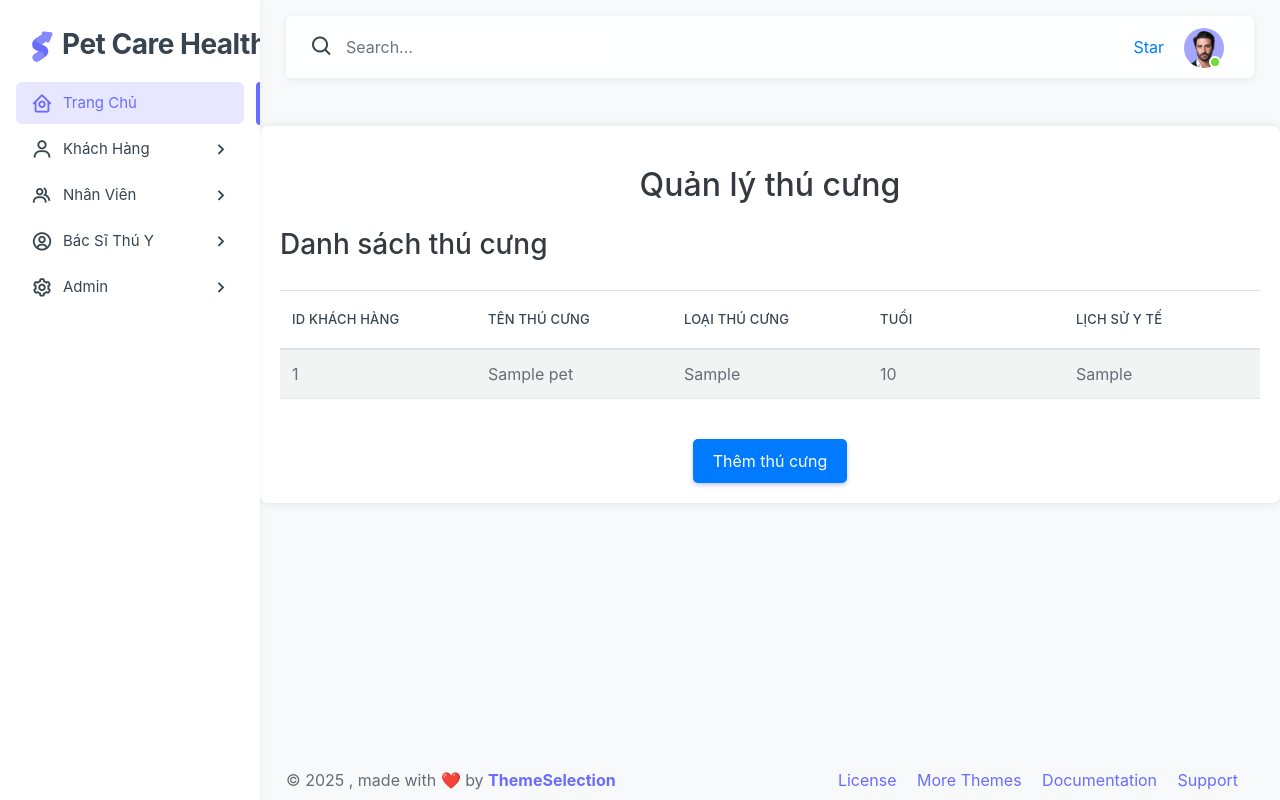
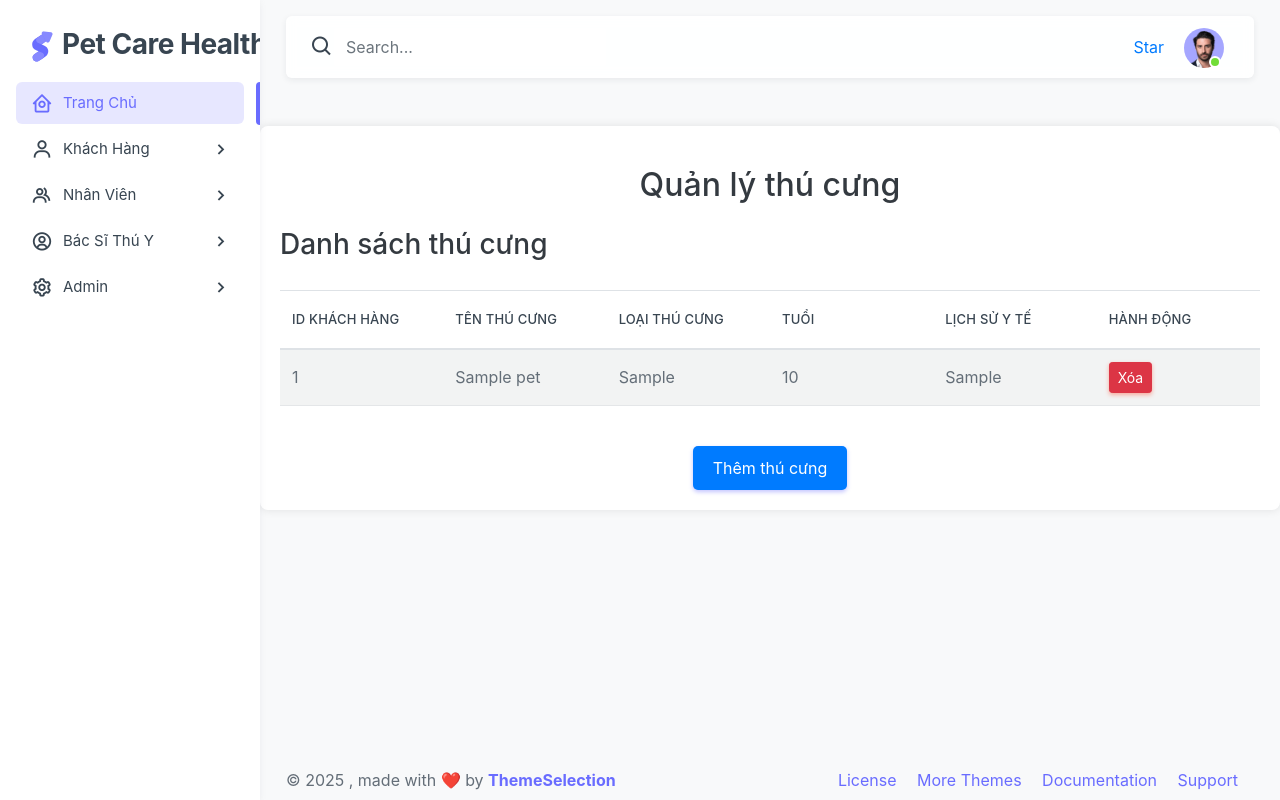
Before and after one commit to TienDat11102k5/chude21, a Django app: page /quan-ly-thu-cung.html in a window 1280 px wide. Run offline with Django 5.2, Linux system fonts and the light colour scheme; tables that the repository leaves empty hold one stand-in row (values such as "Sample post"); some libraries are stand-ins or nearby versions.

Commit message:
update xóa thú cưng

```diff
--- a/wed21/QL_Care_Health/home/templates/QL_DS_THU_CUNG/quan-ly-thu-cung.html
+++ b/wed21/QL_Care_Health/home/templates/QL_DS_THU_CUNG/quan-ly-thu-cung.html
@@ -63,7 +63,6 @@
         .btn-secondary:hover {
             background-color: #5a6268;
         }
-        /* Remove underline from nav links */
         .nav-link {
             text-decoration: none !important;
         }
@@ -84,6 +83,7 @@
                         <th>Loại thú cưng</th>
                         <th>Tuổi</th>
                         <th>Lịch sử y tế</th>
+                        <th>Hành động</th>
                     </tr>
                 </thead>
                 <tbody>
@@ -94,10 +94,13 @@
                             <td>{{ pet.species }}</td>
                             <td>{{ pet.age }}</td>
                             <td class="medical-history">{{ pet.medical_history }}</td>
+                            <td>
+                                <a href="{% url 'delete_pet' pet.pet_id %}" class="btn btn-danger btn-sm">Xóa</a>
+                            </td>
                         </tr>
                     {% empty %}
                         <tr>
-                            <td colspan="5" class="text-center">Chưa có thú cưng nào được nhập.</td>
+                            <td colspan="6" class="text-center">Chưa có thú cưng nào được nhập.</td>
                         </tr>
                     {% endfor %}
                 </tbody>
--- a/wed21/QL_Care_Health/home/urls.py
+++ b/wed21/QL_Care_Health/home/urls.py
@@ -7,6 +7,8 @@ urlpatterns = [
 
     path('quan-ly-thu-cung.html', views.pet_management, name='pet_management'),
     path('success.html', views.success, name='success'),
+    path('delete_pet/<int:pet_id>/', views.delete_pet, name='delete_pet'),
+
 
     path('lich-su-kham.html', views.examination_history, name='history_exam'),
     path('dang-ky-kham.html', views.dang_ky_kham_view, name='register_exam'),
--- a/wed21/QL_Care_Health/home/views.py
+++ b/wed21/QL_Care_Health/home/views.py
@@ -25,10 +25,10 @@ def success(request):
         form = PetForm()
     return render(request, 'QL_DS_THU_CUNG/success.html', {'form': form})
 
-
-
-
-
+def delete_pet(request, pet_id):
+    pet = get_object_or_404(Pet, pet_id=pet_id)  # Tìm thú cưng theo pet_id
+    pet.delete()  # Xóa thú cưng
+    return redirect('pet_management')  # Quay lại trang quản lý thú cưng
 
 #Quản lý thú cưng
 
```
